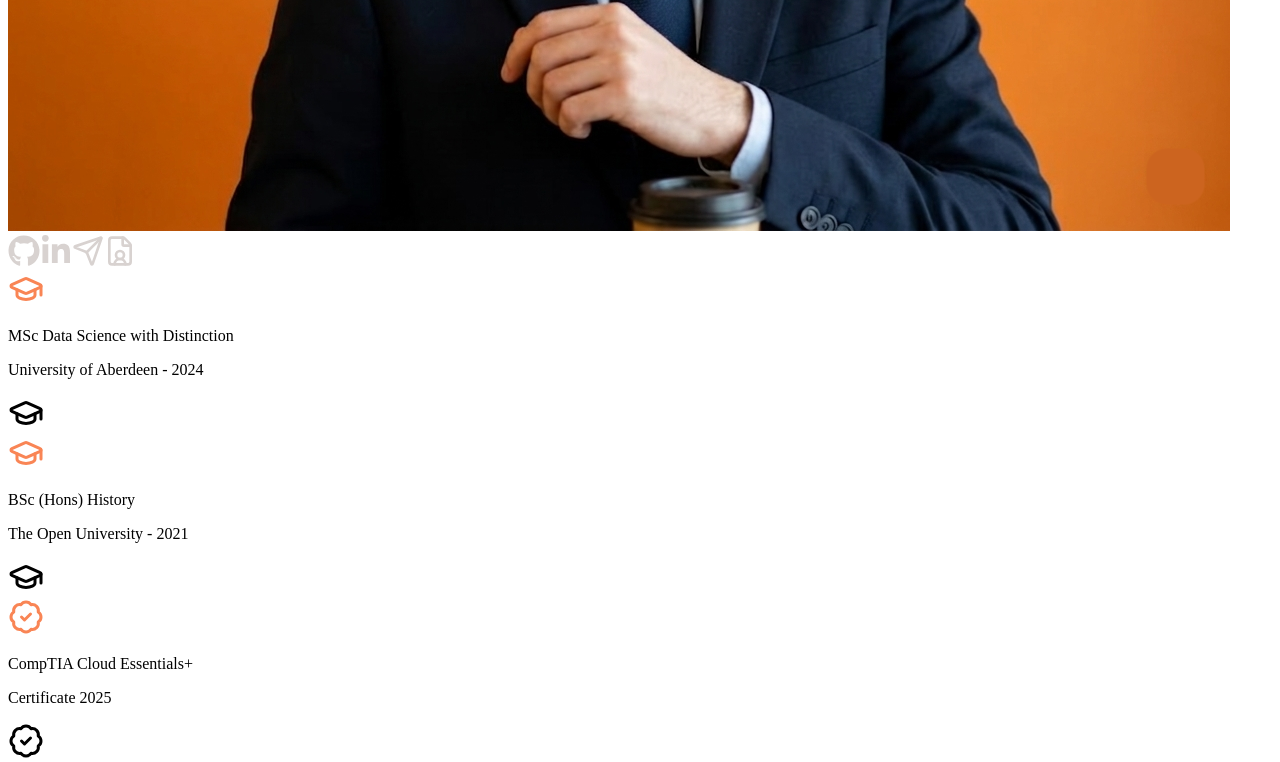
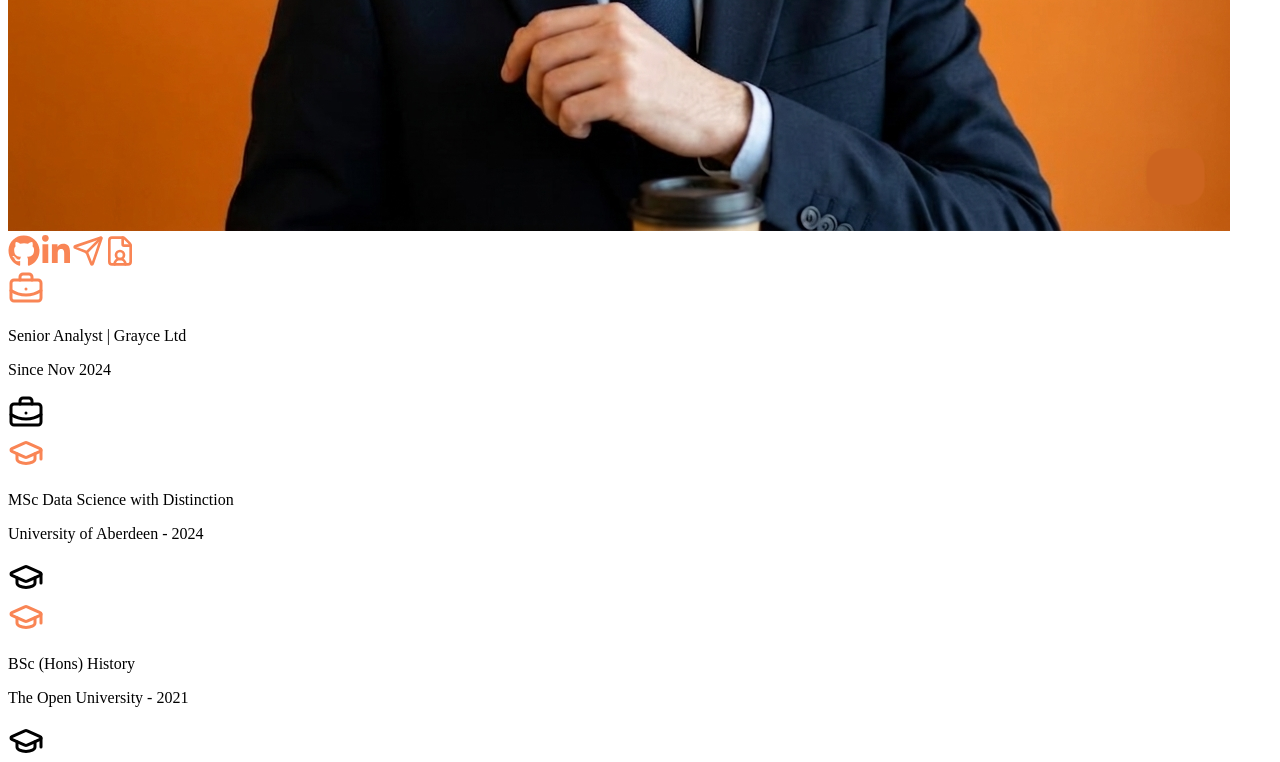
Before and after one commit to richmulvany/richmulvany.github.io, a React (Vite) app: page / in a window 1280 px wide. Shown: the part 768-1530 px from the top of the page. Built offline with nearby package versions, Linux system fonts and the light colour scheme; the HTML template or start-up script is replaced by a standard one.

Commit message:
Add job desc and button hover text

```diff
--- a/src/components/layout/Sidebar.jsx
+++ b/src/components/layout/Sidebar.jsx
@@ -1,4 +1,5 @@
 
+import { jobs } from "../../data/jobs";
 import { degrees } from "../../data/degrees";
 import { certificates } from "../../data/certificates";
 import QualificationPill from '../sections/QualificationPill';
@@ -18,20 +19,38 @@ export default function Sidebar() {
         <p className="text-[#f98555] mb-6">
             Grayce Group Ltd for TotalEnergies SE
         </p>
+            <div className="relative">
                 <img
                     src={ProfilePic}
                     alt="Profile Picture"
                     className="flex max-w-full rounded-3xl">
                 </img>
-        <div className="mt-8">
+                <div className="absolute bottom-2 left-26">
                     <SocialsBar
-            iconColor="#d8d2d0"
+                    iconColor="#f98555"
                     iconSize="32px"
-            hoverColor="#f98555"
+                    hoverColor="#d8d2d0"
                     />
             </div>
+        </div>
+        {/* JOB PILL */}
+        <div className="relative mt-8">
+        {jobs.map((job) => {
+        return (
+            <div
+                key={job.title}
+            >
+                <QualificationPill
+                QualType="job"
+                qualification={job}
+                iconColor="#f98555"
+                />
+            </div>
+            );
+        })}
+        </div>
         {/* DEGREE PILLS */}
-        <div className="relative mt-8">
+        <div className="relative mt-4">
         {degrees.map((degree) => {
         return (
             <div
--- a/src/components/sections/QualificationPill.jsx
+++ b/src/components/sections/QualificationPill.jsx
@@ -1,15 +1,17 @@
-import { GraduationCap, BadgeCheck } from "lucide-react";
+import { GraduationCap, BadgeCheck, BriefcaseBusiness } from "lucide-react";
 
 
-export default function QualifcationPill({ QualType, qualification, iconColor }) {
+export default function QualificationPill({ QualType, qualification, iconColor }) {
 
-    let Icon;
+    const iconMap = {
+    degree: GraduationCap,
+    certificate: BadgeCheck,
+    job: BriefcaseBusiness,
+    };
 
-    if (QualType === "degree") {
-        Icon = GraduationCap;
-    } else if (QualType === "certificate") {
-        Icon = BadgeCheck;
-    }
+    const Icon = iconMap[QualType];
+
+    if (!Icon) return null;
 
     return (
         <div className="relative mt-4">
@@ -17,7 +19,7 @@ export default function QualifcationPill({ QualType, qualification, iconColor })
             <div className="space-y-2 text-sm text-gray-600 pl-0 flex flex-inline">
             <Icon
                 className="
-                mt-1 ml-2
+                mt-2 ml-2
                 opacity-80
                 "
                 style={{ color: iconColor || "#f98555" }}
--- a/src/components/sections/SocialsBar.jsx
+++ b/src/components/sections/SocialsBar.jsx
@@ -1,4 +1,4 @@
-import React from "react";
+import React, { useState} from "react";
 import { Send, FileUser } from "lucide-react";
 import { socials } from "../../data/socials";
 
@@ -12,7 +12,10 @@ const socialSvgs = {
 };
 
 export default function SocialsBar({ iconColor, hoverColor, iconSize }) {
+  const [hoveredText, setHoveredText] = useState("");
   return (
+    <div className="relative items-center mt-4">
+        {/* ICON ROW */}
         <div className="flex justify-center gap-4 mt-4">
         {socials.map((s, i) => {
             const isSocial = s.icon === "social";
@@ -21,10 +24,12 @@ export default function SocialsBar({ iconColor, hoverColor, iconSize }) {
                 <a
                 key={i}
                 href={s.url || "#"}
-            title={s.description}
+                title="Opens in a new tab"
                 target="_blank"
                 rel="noopener noreferrer"
                 className="transition-colors"
+                onMouseEnter={() => setHoveredText(s.description)}
+                onMouseLeave={() => setHoveredText("")}
                 >
                 {isSocial && socialSvgs[s.title] ? (
                 <svg
@@ -53,5 +58,13 @@ export default function SocialsBar({ iconColor, hoverColor, iconSize }) {
             );
         })}
         </div>
+        {/* FIXED TEXT AREA */}
+        <div
+            className="absolute w-full top-9 h-6 mt-2 text-center text-sm transition-opacity duration-200"
+            style={{ color: iconColor}}
+        >
+            {hoveredText ?? ""}
+        </div>
+    </div>
   );
 }
--- /dev/null
+++ b/src/data/jobs.js
@@ -0,0 +1,6 @@
+export const jobs = [
+  {
+    title: "Senior Analyst | Grayce Ltd",
+    description: "Since Nov 2024"
+  },
+];
```
Lines whose indentation alone changed are shown as unchanged.
